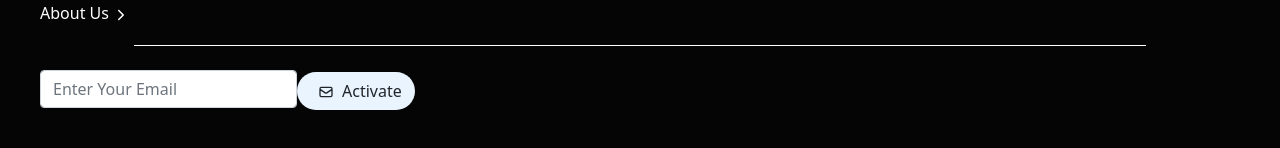
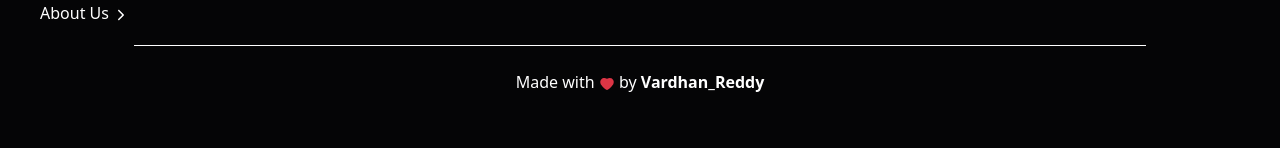
Before and after one commit to vardhanreddy27/Dyeus, a React (Create React App) app: page / in a window 1280 px wide. Shown: the part 8719-8867 px from the top of the page. Built offline with nearby package versions, Linux system fonts and the light colour scheme.

Commit message:
Dev (#5)
* navbar updated

* banner updated

* styles added to banner

* banner2 updated

* period box section

* footer section

* bug fixed

* newsletter fixed

* newsletter errors

* newsletters error1

Co-authored-by: Reddy Palagiri <v.a.reddy.palagiri@accenture.com>

```diff
--- a/src/components/Footer.js
+++ b/src/components/Footer.js
@@ -2,7 +2,7 @@ import React from 'react'
 import { IoIosArrowForward } from 'react-icons/io';
 import { FiFacebook } from 'react-icons/fi';
 import { FiTwitter } from 'react-icons/fi';
-import { HiOutlineMail } from 'react-icons/hi';
+import { AiFillHeart } from 'react-icons/ai';
 
 function Footer() {
   return (
@@ -17,11 +17,9 @@ function Footer() {
 
 </div><hr className='hrx' />
 <br></br>
-<div className='col-xs-6 in'><input className="form-control" type="text" placeholder="Enter Your Email"/>
-</div><div className='col-xs-2 d-inline'><button type="button" className="btn btn-c"><HiOutlineMail className='sic' />Activate </button>
-</div>
-
-
+<p className='text-center'>
+    Made with <AiFillHeart className='text-danger'/> by <a href="https://www.instagram.com/smile_with_vardhan_reddy/" className='rem'>Vardhan_Reddy</a>
+</p>
 
     </div>
   )
--- a/src/index.css
+++ b/src/index.css
@@ -276,3 +276,9 @@ background-color: #050506!important;
         .sic{
           width: 2rem!important;
         }
+
+        .rem{
+          color: #ffffff;
+          text-decoration: none;
+          font-weight: bold;
+      }
```
